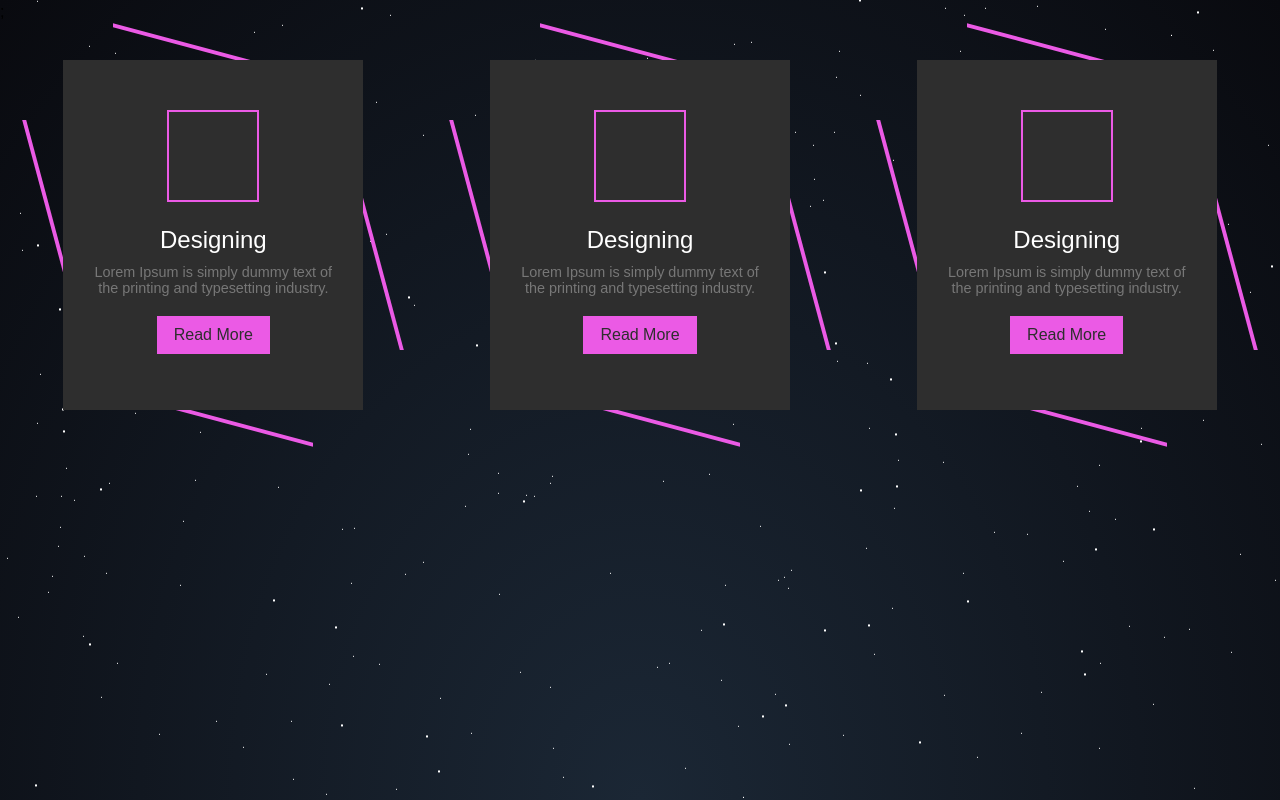
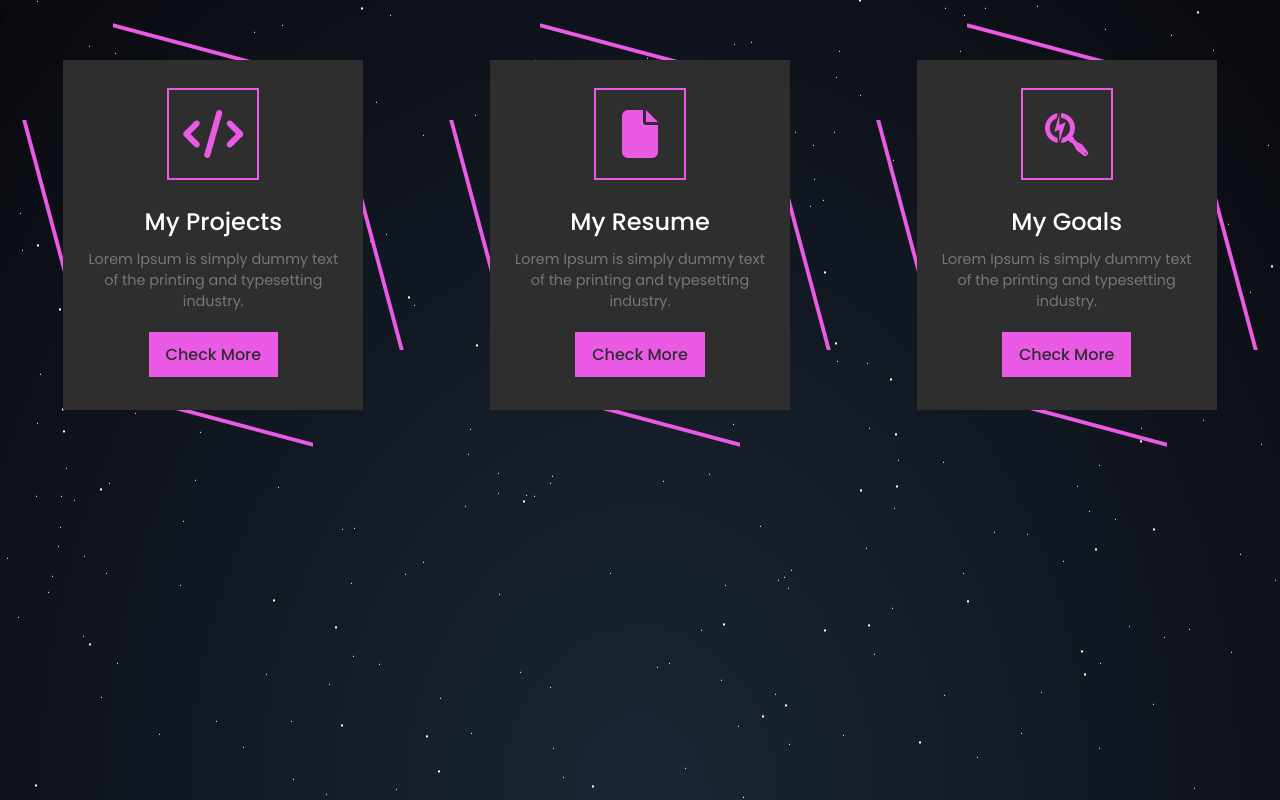
Before and after one commit to NickParonis/Typescript-React-UI, a React (Vite) app: page / in a window 1280 px wide. Built offline with nearby package versions, Linux system fonts and the light colour scheme.

Commit message:
updatedComponents and split files

```diff
--- a/index.html
+++ b/index.html
@@ -5,7 +5,7 @@
     <link rel="icon" type="image/svg+xml" href="/vite.svg" />
     <meta name="viewport" content="width=device-width, initial-scale=1.0" />
     <title>Vite + React + TS</title>
-    <link rel="icon" href="favicon.ico" type="image/x-icon" />
+    <link rel="stylesheet" href="https://cdnjs.cloudflare.com/ajax/libs/font-awesome/6.4.2/css/all.min.css">
   </head>
   <body>
     <div id="root"></div>
--- a/src/App.tsx
+++ b/src/App.tsx
@@ -1,10 +1,12 @@
 import Stars from './components/Stars';
-import Content from './components/Content';
+import Container from './components/Container';
+
 
 function App(){
+
   return (
     <>
-    <Content />
+    <Container />
     <Stars />
     </>
   );
--- /dev/null
+++ b/src/components/Card.css
@@ -0,0 +1,137 @@
+/*==================== SERVICE CARD ====================*/
+.card__container {
+    display: flex;
+    flex-wrap: wrap;
+    gap: 60px;
+    justify-content: center;
+    width: 100%;
+    max-width: 90%;
+    padding: 60px 0;
+  }
+  .card__bx {
+    --dark-color: #2e2e2e;
+    --dark-alt-color: #777777;
+    --white-color: #ffffff;
+    --button-color: #333333;
+    --transition: 0.5s ease-in-out;
+
+    font-family: inherit;
+    height: 350px;
+    width: 300px;
+    position: relative;
+    display: flex;
+    justify-content: center;
+    align-items: center;
+    background: var(--dark-color);
+    transition: var(--transition);
+  }
+  .card__bx::before,
+  .card__bx::after {
+    content: "";
+    position: absolute;
+    z-index: -1;
+    transition: var(--transition);
+  }
+  .card__bx::before {
+    inset: -10px 50px;
+    border-top: 4px solid #eb5ae5;
+    transform: skewY(15deg);
+    border-bottom: 4px solid #eb5ae5;
+  }
+  .card__bx:hover::before {
+    inset: -10px 40px;
+    transform: skewY(0deg);
+  }
+  .card__bx::after {
+    inset: 60px -10px;
+    border-left: 4px solid #eb5ae5;
+    transform: skew(15deg);
+    border-right: 4px solid #eb5ae5;
+  }
+  .card__bx:hover::after {
+    inset: 40px -10px;
+    transform: skew(0deg);
+  }
+  .card__bx .card__data {
+    position: relative;
+    display: flex;
+    justify-content: center;
+    align-items: center;
+    flex-direction: column;
+    gap: 30px;
+    text-align: center;
+    padding: 0 20px;
+    height: 100%;
+    width: 100%;
+    overflow: hidden;
+  }
+  .card__bx .card__data .card__icon {
+    height: 80px;
+    width: 80px;
+    display: flex;
+    justify-content: center;
+    align-items: center;
+    font-size: 3rem;
+    color: var(--text-color);
+    background-color: var(--dark-color);
+    transition: var(--transition);
+  }
+  .card__bx .card__data .card__icon {
+    color: #eb5ae5;
+    box-shadow: 0 0 0 4px var(--dark-color), 0 0 0 6px #eb5ae5;
+  }
+  .card__bx:hover .card__data .card__icon {
+    color: var(--dark-color);
+    background-color: #eb5ae5;
+    box-shadow: 0 0 0 4px var(--dark-color), 0 0 0 300px #eb5ae5;
+  }
+  .card__bx .card__data .card__content {
+    display: flex;
+    justify-content: center;
+    align-items: center;
+    flex-direction: column;
+    gap: 10px;
+  }
+  .card__bx .card__data h3 {
+    font-size: 1.5rem;
+    font-weight: 500;
+    color: var(--white-color);
+    transition: var(--transition);
+  }
+  .card__bx:hover .card__data h3 {
+    color: var(--dark-color);
+    transition: var(--transition);
+  }
+  .card__bx .card__data p {
+    font-size: 0.9rem;
+    color: var(--dark-alt-color);
+    transition: var(--transition);
+  }
+  .card__bx:hover .card__data p {
+    color: var(--dark-color);
+    transition: var(--transition);
+  }
+  .card__bx .card__data a {
+    position: relative;
+    display: inline-flex;
+    padding: 8px 15px;
+    text-decoration: none;
+    font-weight: 500;
+    margin-top: 10px;
+    border: 2px solid #eb5ae5;
+    color: var(--dark-color);
+    background-color: #eb5ae5;
+    transition: var(--transition);
+  }
+  .card__bx:hover .card__data a {
+    color: #eb5ae5;
+    background-color: var(--dark-color);
+  }
+  .card__bx:hover .card__data a:hover {
+    border-color: var(--dark-color);
+    color: var(--dark-color);
+    background-color: #eb5ae5;
+  }
+
+
+  /* BOX */
--- /dev/null
+++ b/src/components/Card.tsx
@@ -0,0 +1,28 @@
+import './Card.css'
+
+interface Props {
+    icon: string;
+    title: string;
+    text: string;
+    color: string;
+}
+
+const Card = ( props: Props ) => {
+    return (
+        <div className='card__container'>
+            <div className="card__bx" style={{ }}>
+                <div className="card__data">
+                    <div className="card__icon">
+                        <i className={props.icon}></i>
+                    </div>
+                    <div className="card__content">
+                        <h3>{props.title}</h3>
+                        <p>{props.text}</p>
+                        <a href="#">Check More</a>
+                    </div>
+                </div>
+            </div>
+        </div>
+    );
+}
+export default Card;
--- a/src/components/CardBox.tsx
+++ /dev/null
@@ -1,20 +0,0 @@
-function cardBox(){
-
-    return (
-        <div className='card__container'>
-            <div className="card__bx" style={ {  } }>
-                <div className="card__data">
-                    <div className="card__icon">
-                        <i className="fa-solid fa-paintbrush"></i>
-                    </div>
-                    <div className="card__content">
-                        <h3>Designing</h3>
-                        <p>Lorem Ipsum is simply dummy text of the printing and typesetting industry.</p>
-                        <a href="#">Read More</a>
-                    </div>
-                </div>
-            </div>
-        </div>
-    );
-}
-export default cardBox;
--- /dev/null
+++ b/src/components/CardList.tsx
@@ -0,0 +1,18 @@
+import Card from './Card.tsx';
+import { useState } from 'react';
+
+const CardList = () => {
+    const [cards, setCards] = useState([
+            {color: "--clr: #89ec5b", icon: "fa-solid fa-code", title: "My Projects", text: "Lorem Ipsum is simply dummy text of the printing and typesetting industry."},
+            {color: "color2", icon: "fa-solid fa-file", title: "My Resume", text: "Lorem Ipsum is simply dummy text of the printing and typesetting industry."},
+            {color: "color3", icon: "fa-brands fa-searchengin", title: "My Goals", text: "Lorem Ipsum is simply dummy text of the printing and typesetting industry."},
+    ])
+    return (
+        <>
+            {cards.map( (card) =>
+                <Card key={card.title} title={card.title} text={card.text} icon={card.icon} color={card.color}/>
+            )}
+        </>
+    );
+}
+export default CardList;
--- /dev/null
+++ b/src/components/Container.tsx
@@ -0,0 +1,11 @@
+import CardList from './CardList.tsx';
+
+const Container = () => {
+
+    return (
+        <section className='container'>
+            <CardList />
+        </section>
+    );
+}
+export default Container;
--- a/src/components/Content.tsx
+++ /dev/null
@@ -1,13 +0,0 @@
-import CardBox from './CardBox.tsx';
-
-function Container(){
-
-    return (
-        <section className='container'>
-            <CardBox />
-            <CardBox />
-            <CardBox />
-        </section>
-    );
-}
-export default Container;
```
Also changed, not shown: src/index.css.
